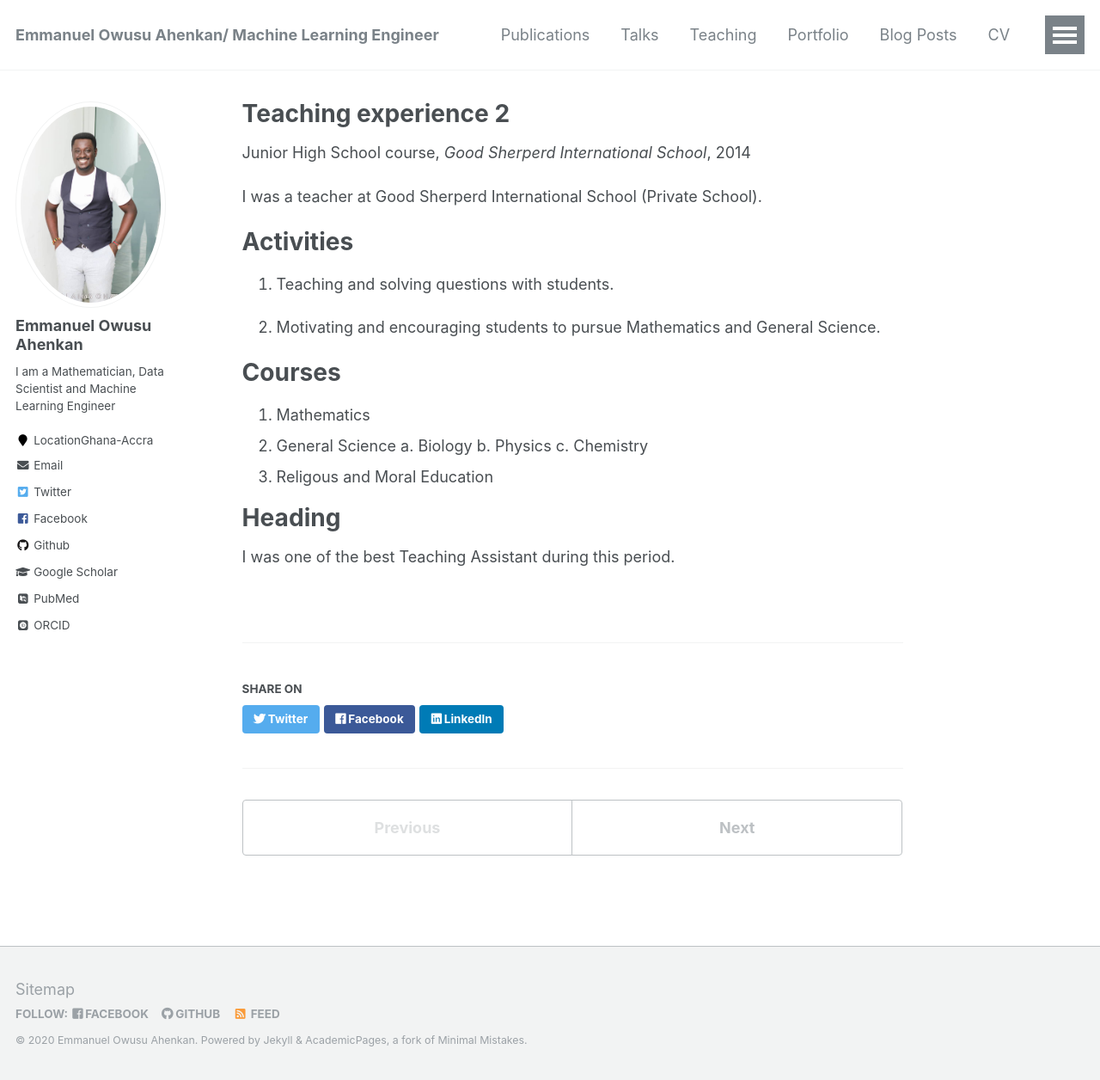
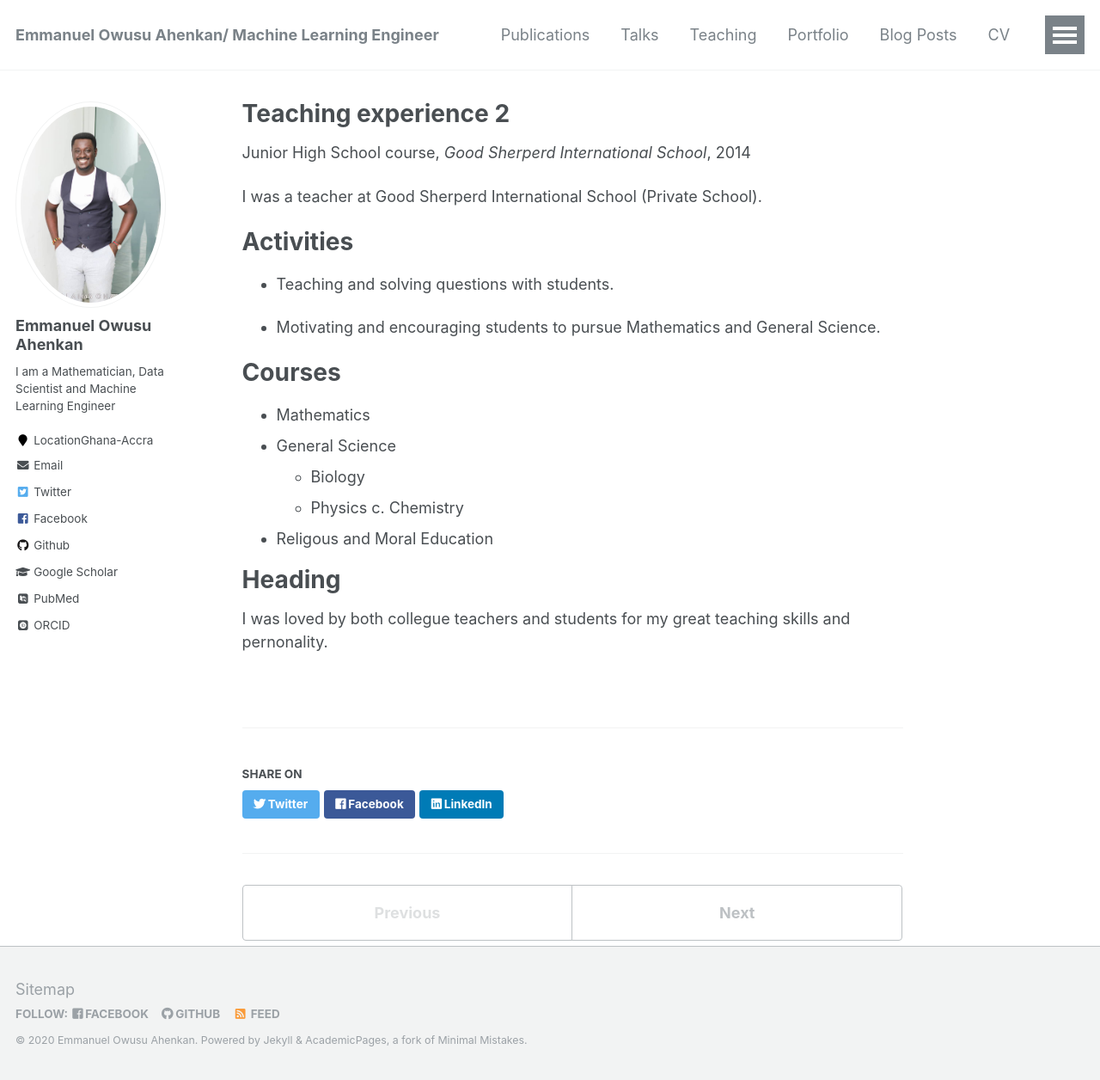
Before and after one commit to EmmanuelOwusu/EmmanuelOwusu.github.io, a Jekyll site: the page built from _teaching/2015-spring-teaching-2.md, in a window 1280 px wide and 1256 px high. Shown: the whole window at 86% size. Built offline with Jekyll 4.4.1, drawn with Linux system fonts in a browser that asks for light colours; some web fonts are replaced.

Commit message:
Update teaching two
Update teaching two

```diff
--- a/_teaching/2015-spring-teaching-2.md
+++ b/_teaching/2015-spring-teaching-2.md
@@ -12,20 +12,20 @@ I was a teacher at Good Sherperd International School (Private School).
 
 Activities
 ======
-1. Teaching and solving questions with students.
+* Teaching and solving questions with students.
 
 
-2. Motivating and encouraging students to pursue Mathematics and General Science.
+* Motivating and encouraging students to pursue Mathematics and General Science.
 
 Courses
 ======
-1. Mathematics
-2. General Science
-  a. Biology
-  b. Physics
+* Mathematics
+* General Science
+    * Biology
+    * Physics
   c. Chemistry
-3. Religous and Moral Education
+* Religous and Moral Education
 
 Heading
 ======
-I was one of the best Teaching Assistant during this period.
+I was loved by both collegue teachers and students for my great teaching skills and pernonality.
```
